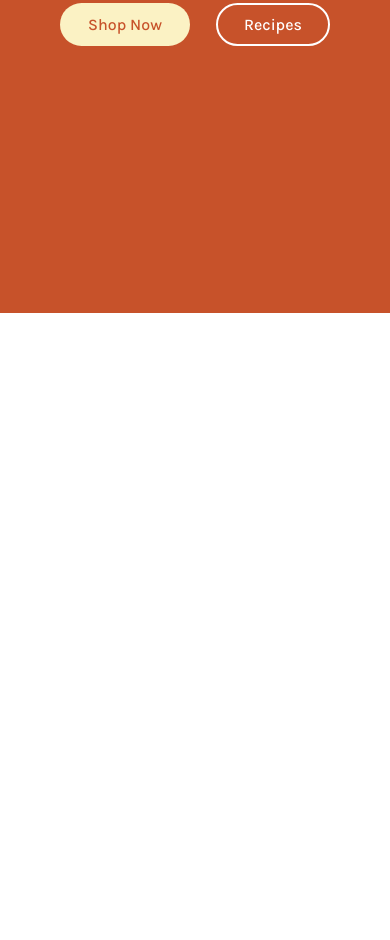
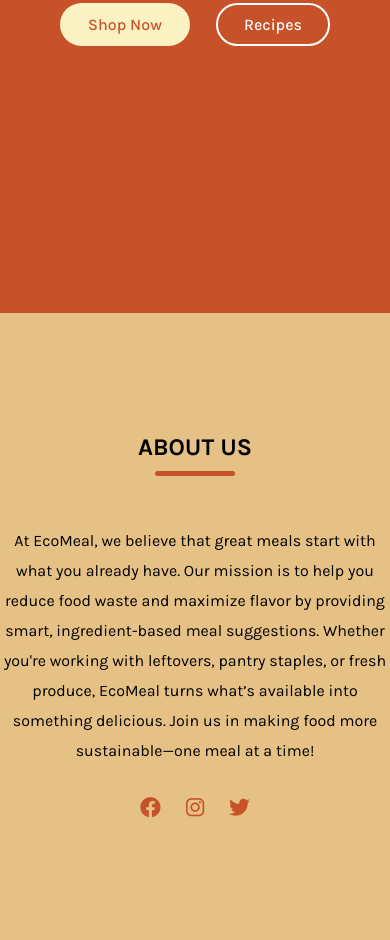
Before and after one commit to MsftKing/Minimize-Food-Waste-Application, a plain HTML site: page index.html in a window 390 px wide. Shown: the part 531-1471 px from the top of the page. Before the commit the page ends 844 px from the top, so only its background shows below. Drawn offline with Linux system fonts and the light colour scheme; a web font is replaced by a local one.

Commit message:
About Section completed

```diff
--- a/index.html
+++ b/index.html
@@ -18,7 +18,7 @@
             <button id="menuCloseButton" class="fas fa-times"></button>
 
             <li class="navItem">
-                <a href="#" class="navLink">Home</a>
+                <a href="index.html" class="navLink">Home</a>
             </li>
             <li class="navItem">
                 <a href="#" class="navLink">About</a>
@@ -51,6 +51,33 @@
             </div>
         </div>
     </section>
+    <!--About Us Section-->
+    <section class="aboutSection">
+        <div class="sectioncontent">
+            <div class="aboutImageWrapper">
+                <!--<img src="Assets\backgroundImages\stockA.jpg" alt="About Image" class="aboutImage">-->
+            </div>
+            <div class="aboutDetails">
+                <h2 class="sectionTitle">About Us</h2>
+                <p class="text">
+                    At EcoMeal, we believe that great meals start with what you already have. Our mission is to help you reduce food waste and maximize flavor by providing smart, ingredient-based meal suggestions. Whether you're working with leftovers, pantry staples, or fresh produce, EcoMeal turns what’s available into something delicious. Join us in making food more sustainable—one meal at a time!
+                </p>
+                <div class="socialLinkList">
+                    <a href="#" class="socialLink"><i class="fa-brands fa-facebook"></i></a>
+                    <a href="#" class="socialLink"><i class="fa-brands fa-instagram"></i></a>
+                    <a href="#" class="socialLink"><i class="fa-brands fa-twitter"></i></a>
+                </div>
+            </div>
+        </div>
+    </section>
+    <!--Recipes-->
+    <section class="recipeSection">
+        <div class="sectionContent">
+            <ul class="recipeList">
+
+            </ul>
+        </div>
+    </section>
 </main>
 <script src="script.js"></script>
 </body>
--- a/styles.css
+++ b/styles.css
@@ -62,13 +62,30 @@
 }
 
 img {
-    width: 25%;
+    width: 100%;
 }
 
 .sectionContent{
     margin: 0 auto;
     padding: 0 18px;
     max-width: var(--site-max-width);
+}
+
+.sectionTitle {
+    text-align: center;
+    padding: 60px 0 100px;
+    text-transform: uppercase;
+    font-size: var(--font-size-xl);
+}
+
+.sectionTitle::after {
+    content: "";
+    width: 80px;
+    height: 5px;
+    display: block;
+    margin: 10px auto 0;
+    border-radius: var(--border-radius-s);
+    background: var(--primary-color);
 }
 
 
@@ -184,6 +201,58 @@
 
 /*About Section*/
 
+.aboutSection {
+    padding: 120px 0px;
+    background-color: var(--dark-tan-color);
+}
+
+.aboutSection .sectionContent {
+    display: flex;
+    align-items: center;
+    justify-content: space-between;
+    gap: 50px;
+}
+
+.aboutSection .aboutImageWrapper .aboutImage {
+    width: 300px;
+    height: 300px;
+    object-fit: cover;
+    border-radius: var(--border-radius-circle);
+}
+
+.aboutSection .aboutDetails .sectionTitle {
+    padding: 0;
+    justify-content: center;
+}
+
+.aboutSection .aboutDetails {
+    max-width: 50%;
+}
+
+
+.aboutSection .aboutDetails .text {
+    line-height: 30px;
+    margin: 50px 0 30px;
+    text-align: center;
+    font-size: var(--font-size-m);
+}
+
+.aboutSection .aboutDetails .socialLinkList {
+    display: flex;
+    gap: 25px;
+    justify-content: center;
+}
+
+.aboutSection .aboutDetails .socialLinkList .socialLink {
+    color: var(--primary-color);
+    font-size: var(--font-size-l);
+    transition: 0.2s ease;
+}
+
+.aboutSection .aboutDetails .socialLinkList .socialLink:hover {
+    color: var(--accent-color);
+}
+
 
 
 /*Responsive Media Q */
@@ -257,7 +326,7 @@
         padding: 30px 20px 20px;
     }
 
-.heroSection .heroDetails :is(.subtitle, .description){
+.heroSection .heroDetails :is(.subtitle, .description), .aboutSection .aboutDetails{
     max-width: 100%;
 }
 
@@ -265,8 +334,20 @@
     justify-content: center;
 }
 
-    .heroSection .heroImageWrapper {
-        max-width: 270px;
-        margin-right: 0;
-    }
+.heroSection .heroImageWrapper {
+    max-width: 270px;
+    margin-right: 0;
 }
+
+.aboutSection .sectionContent {
+    flex-direction: column;
+    gap: 70px;
+}
+
+.aboutSection .aboutImageWrapper .aboutImage {
+    width: 100%;
+    height: 100%;
+    max-height: 250px;
+    aspect-ratio: 1;
+}
+}
```
